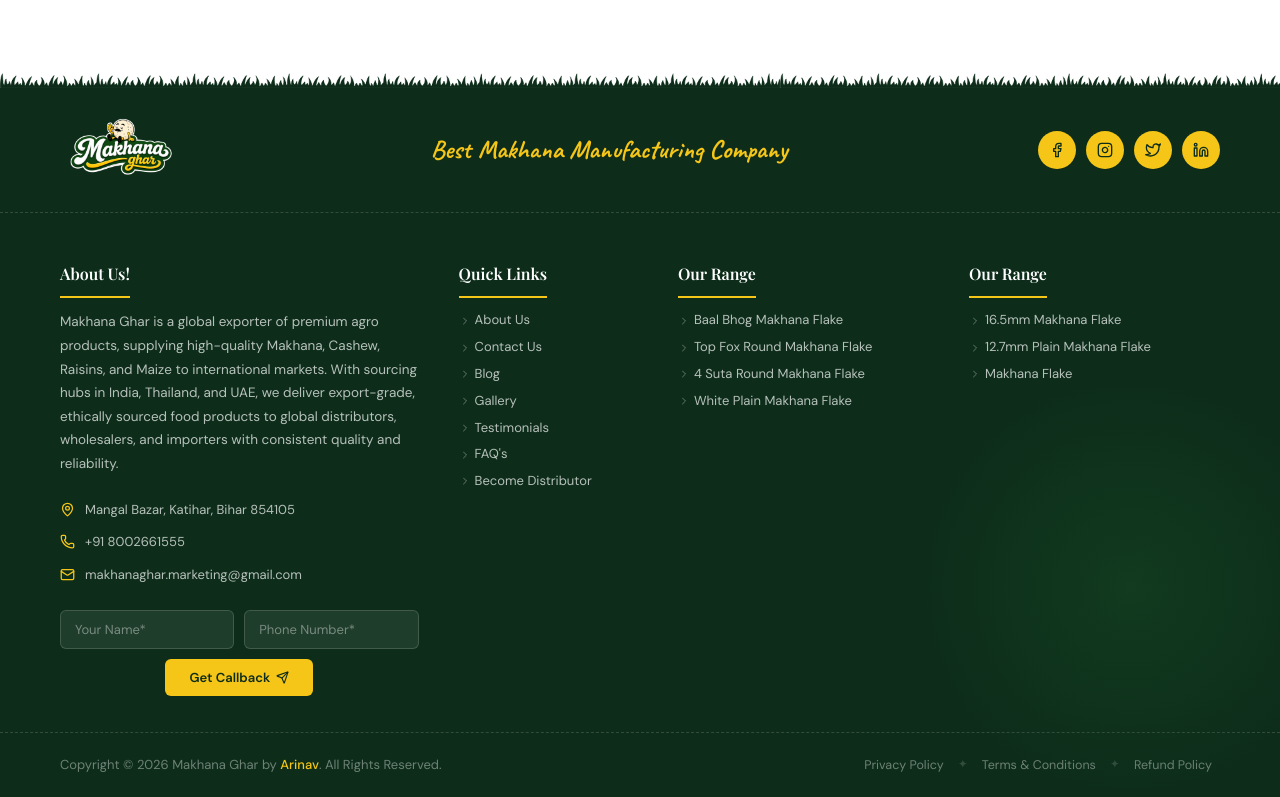
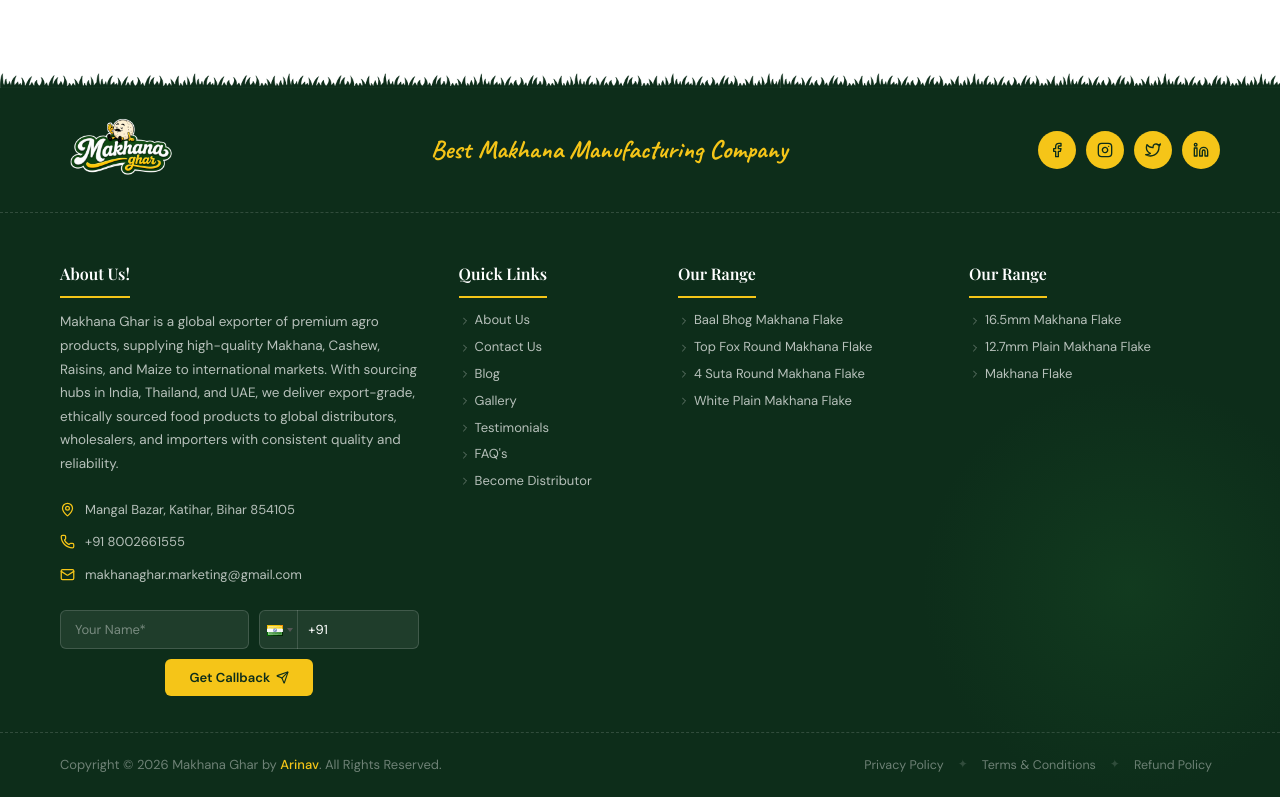
Before and after one commit to arinavmorkal-neo/makhana-ghar, a Next.js app: page /contact-us in a window 1280 px wide. Shown: the part 2129-2926 px from the top of the page. Built offline with nearby package versions, Linux system fonts and the light colour scheme; no server answers; a web font is replaced by a local one.

Commit message:
fix form V16

```diff
--- a/src/app/api/enquiry/route.ts
+++ b/src/app/api/enquiry/route.ts
@@ -29,7 +29,7 @@
           name,
           countryCode: countryCode || '+91',
           contact,
-          email,
+          email: email === 'N/A' ? 'no-reply@makhanaghar.in' : email,
           product: product || undefined,
           message: message || '',
           status: 'new',
--- a/src/app/components/Footer.module.css
+++ b/src/app/components/Footer.module.css
@@ -181,6 +181,51 @@
 }
 .newsletterInput::placeholder { color: rgba(255,255,255,0.40); }
 
+/* Phone Input Wrapper (react-phone-input-2) */
+.phoneInputWrap {
+  flex: 1;
+  width: 100%;
+}
+
+.phoneInputWrap :global(.react-tel-input) {
+  width: 100%;
+  border-radius: 6px;
+}
+
+.phoneInputWrap :global(.react-tel-input .form-control) {
+  background: rgba(255,255,255,0.08);
+  border: 1px solid rgba(255,255,255,0.15);
+  border-radius: 6px;
+  font-family: 'DM Sans', sans-serif;
+  font-size: 13px;
+  color: #ffffff;
+  width: 100%;
+  height: 100%;
+  padding: 10px 14px 10px 48px;
+}
+
+.phoneInputWrap :global(.react-tel-input .flag-dropdown) {
+  background: transparent;
+  border: none;
+  border-right: 1px solid rgba(255,255,255,0.15);
+}
+
+.phoneInputWrap :global(.react-tel-input .selected-flag:hover),
+.phoneInputWrap :global(.react-tel-input .selected-flag:focus) {
+  background: rgba(255,255,255,0.1);
+}
+
+.phoneInputWrap :global(.react-tel-input .country-list) {
+  background: #111111;
+  color: #ffffff;
+  border: 1px solid rgba(255,255,255,0.15);
+}
+
+.phoneInputWrap :global(.react-tel-input .country-list .country:hover),
+.phoneInputWrap :global(.react-tel-input .country-list .country.highlight) {
+  background: rgba(255,255,255,0.1);
+}
+
 .newsletterBtn {
   background: #f5c518;
   color: #0d2d1a;
--- a/src/app/components/Footer.tsx
+++ b/src/app/components/Footer.tsx
@@ -2,7 +2,9 @@
 
 import Link from "next/link";
 import Image from "next/image";
-import { useState } from "react";
+import { useState, useEffect } from "react";
+import PhoneInput from 'react-phone-input-2';
+import 'react-phone-input-2/lib/style.css';
 import {
   MapPin,
   Phone,
@@ -187,10 +189,25 @@
 // ─── Main Footer ──────────────────────────────────────────────────────────────
 
 export default function Footer() {
-  const [footerForm, setFooterForm] = useState({ name: "", contact: "" });
+  const [footerForm, setFooterForm] = useState({ name: "", countryCode: "in", contact: "" });
   const [loading, setLoading] = useState(false);
   const [submitted, setSubmitted] = useState(false);
   const [subMessage, setSubMessage] = useState("");
+
+  // Auto-fetch country code for phone input
+  useEffect(() => {
+    fetch("https://ipapi.co/json/")
+      .then((res) => res.json())
+      .then((data) => {
+        if (data && data.country_code) {
+          setFooterForm((prev) => ({
+            ...prev,
+            countryCode: data.country_code.toLowerCase(),
+          }));
+        }
+      })
+      .catch((err) => console.error("Error fetching location:", err));
+  }, []);
 
   const handleFooterChange = (e: React.ChangeEvent<HTMLInputElement>) => {
     let { name, value } = e.target;
@@ -223,7 +240,7 @@
         headers: { "Content-Type": "application/json" },
         body: JSON.stringify({
           name: footerForm.name.trim(),
-          countryCode: "+91",
+          countryCode: footerForm.countryCode,
           contact: footerForm.contact.trim(),
           email: "N/A",
           pagePath: window.location.href,
@@ -236,7 +253,7 @@
       if (response.ok && result.success) {
         setSubmitted(true);
         setSubMessage(result.message || "Thank you! We'll call you back shortly.");
-        setFooterForm({ name: "", contact: "" });
+        setFooterForm({ name: "", countryCode: footerForm.countryCode, contact: "" });
         setTimeout(() => {
           setSubmitted(false);
           setSubMessage("");
@@ -329,16 +346,20 @@
                   required
                   disabled={loading}
                 />
-                <input
-                  type="tel"
-                  name="contact"
-                  placeholder="Phone Number*"
-                  className={styles.newsletterInput}
-                  value={footerForm.contact}
-                  onChange={handleFooterChange}
-                  required
-                  disabled={loading}
-                />
+                <div className={styles.phoneInputWrap}>
+                  <PhoneInput
+                    country={footerForm.countryCode}
+                    value={footerForm.contact}
+                    onChange={(phone) => setFooterForm({ ...footerForm, contact: phone })}
+                    disabled={loading}
+                    enableSearch={true}
+                    disableSearchIcon={true}
+                    inputProps={{
+                      name: 'contact',
+                      required: true,
+                    }}
+                  />
+                </div>
               </div>
               <button type="submit" className={styles.newsletterBtn} disabled={loading}>
                 {loading ? 'Sending...' : 'Get Callback'} <Send size={13} />
--- a/src/collections/Enquiries.ts
+++ b/src/collections/Enquiries.ts
@@ -36,7 +36,7 @@
     {
       name: 'email',
       type: 'email',
-      required: true,
+      required: false,
       label: 'Email Address',
     },
     {
```
Also changed, not shown: src/app/components/ThirdSection.tsx (+10 -5 lines).
